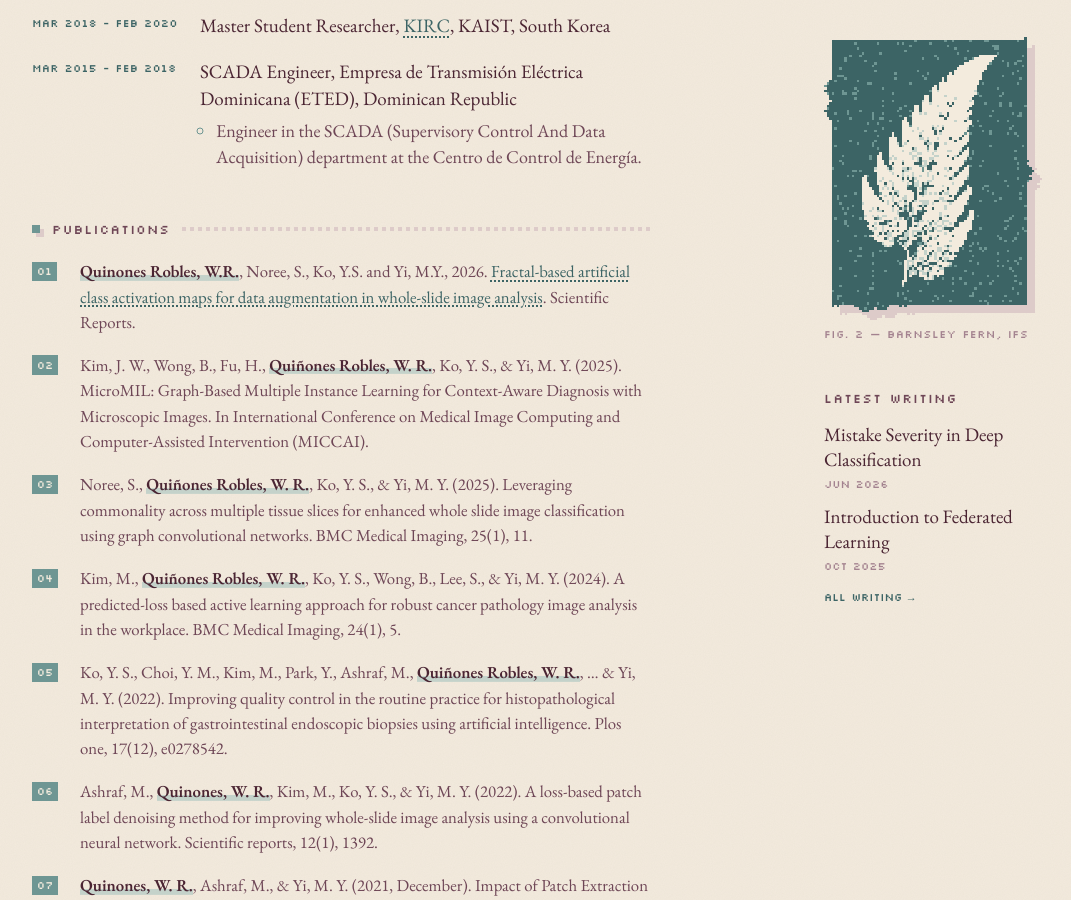
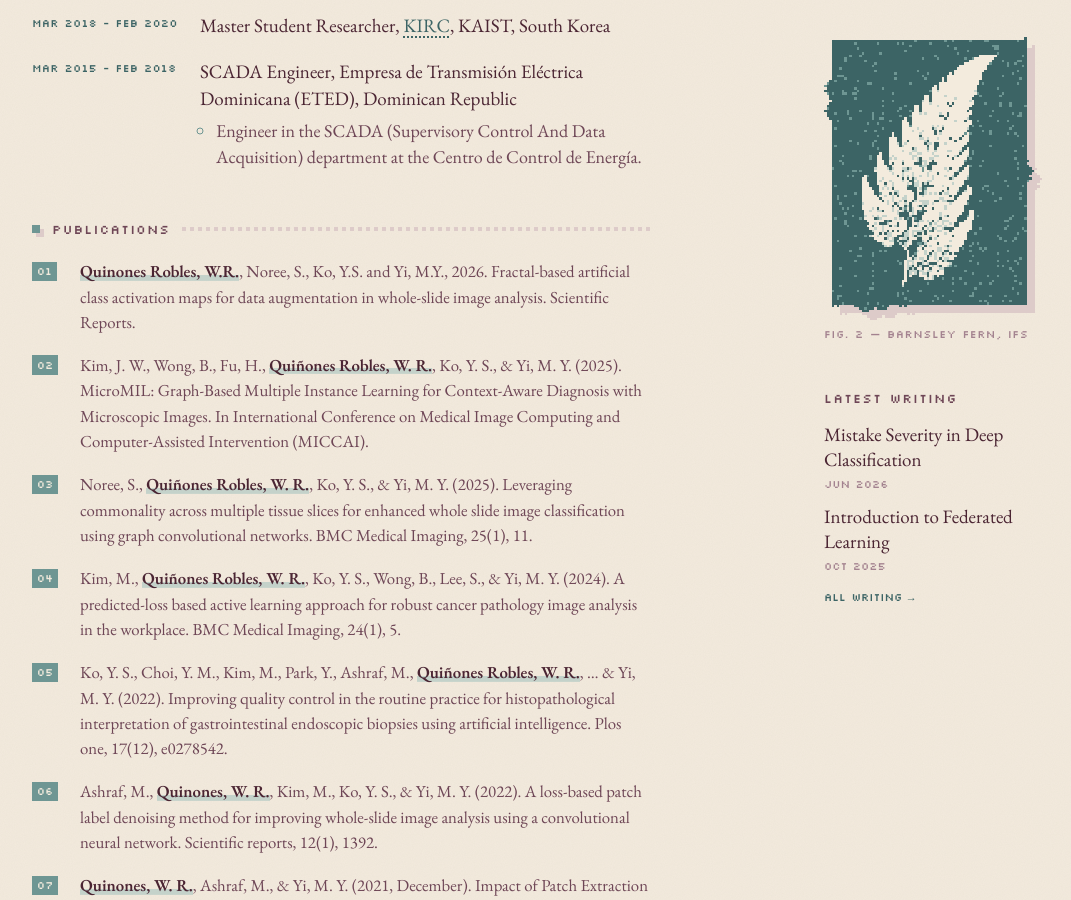
Before and after one commit to WRafell/wrafell.github.io, a Jekyll site: the page built from _pages/about.md, in a window 1280 px wide and 900 px high, scrolled down 1140 px. Shown: the whole window, without its empty margins (92-1163 px from the left). Built offline with Jekyll 4.4.1, drawn with Linux system fonts in a browser that asks for light colours; part of the change alters nothing that is shown.

```diff
--- a/_pages/about.md
+++ b/_pages/about.md
@@ -33,7 +33,7 @@ I am a Postdoctoral Research Associate at [UNIST](https://www.unist.ac.kr/), wor
 
 ## Publications
 
-- **Quinones Robles, W.R.**, Noree, S., Ko, Y.S. and Yi, M.Y., 2026. [Fractal-based artificial class activation maps for data augmentation in whole-slide image analysis](https://www.nature.com/articles/s41598-026-65238-5). Scientific Reports.
+- **Quinones Robles, W.R.**, Noree, S., Ko, Y.S. and Yi, M.Y., 2026. Fractal-based artificial class activation maps for data augmentation in whole-slide image analysis. Scientific Reports.
 
 - Kim, J. W., Wong, B., Fu, H., **Quiñones Robles, W. R.**, Ko, Y. S., & Yi, M. Y. (2025). MicroMIL: Graph-Based Multiple Instance Learning for Context-Aware Diagnosis with Microscopic Images. In International Conference on Medical Image Computing and Computer-Assisted Intervention (MICCAI).
 
```
